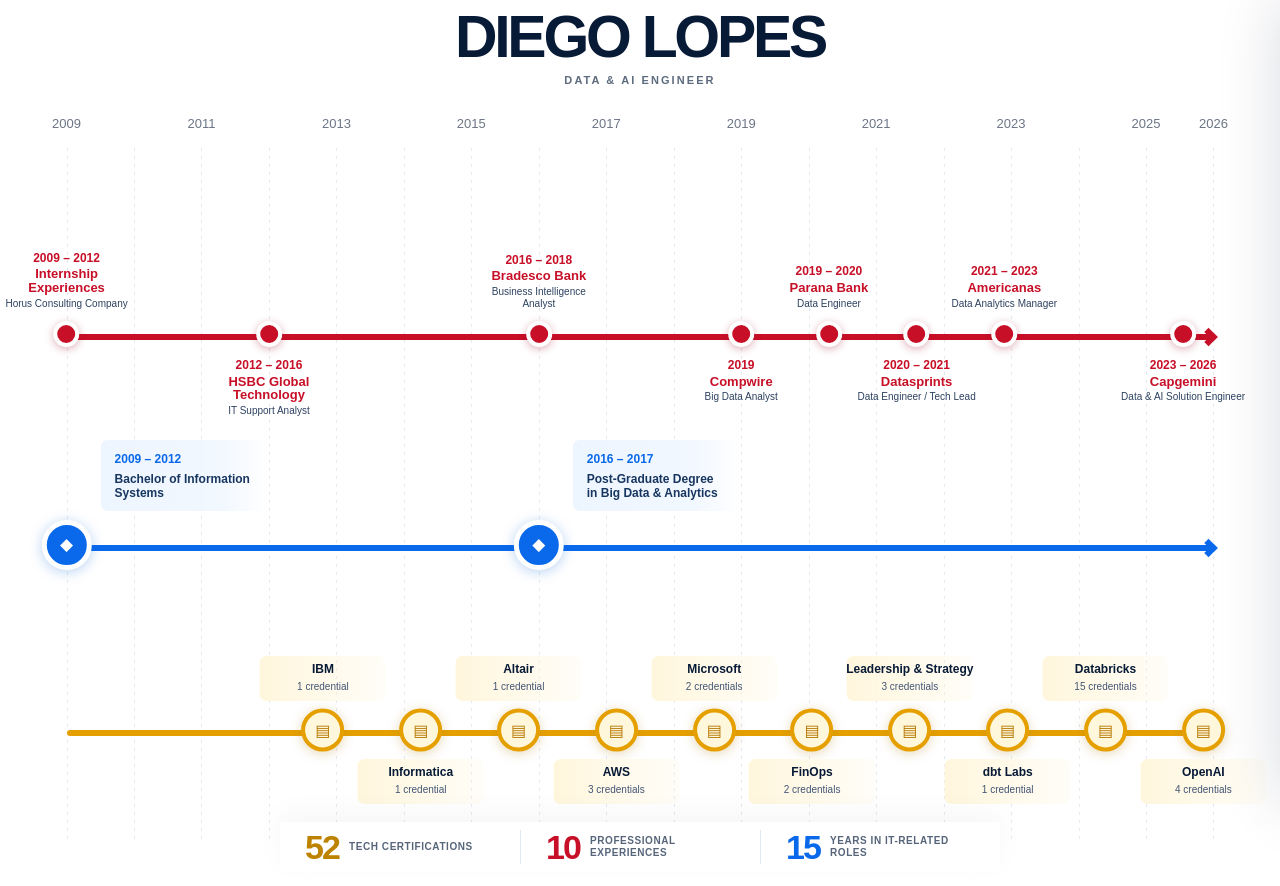
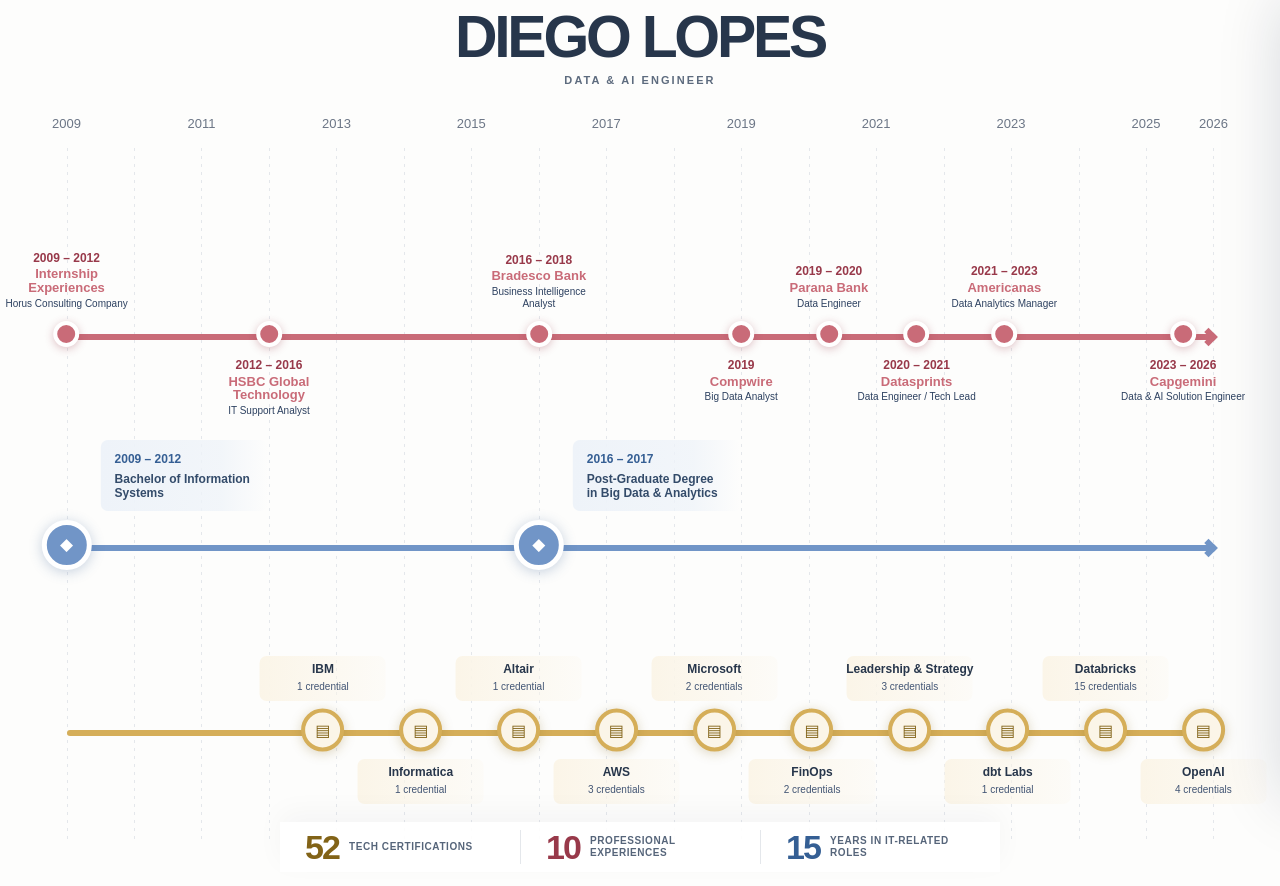
Before and after one commit to lopesdiego12/diego-lopes-career-map, a Next.js app: page / in a window 1280 px wide. Built offline with nearby package versions, Linux system fonts and the light colour scheme.

Commit message:
Harmonize timeline color palette

```diff
--- a/app/globals.css
+++ b/app/globals.css
@@ -1,10 +1,10 @@
 @import 'tailwindcss';
 
-:root{--navy:#071a36;--red:#c70f27;--blue:#0969ea;--gold:#e5a000;--grid:#e3e9f0;--muted:#697487}
+:root{--navy:#27364b;--red:#c96b78;--red-ink:#98394a;--blue:#7195c7;--blue-ink:#355f94;--gold:#d5ae59;--gold-ink:#826317;--grid:#e4e7eb;--muted:#6d7785}
 *{box-sizing:border-box}
-html,body{margin:0;min-height:100%;background:#fff;color:var(--navy);font-family:Arial,Helvetica,sans-serif}
+html,body{margin:0;min-height:100%;background:#fdfdfc;color:var(--navy);font-family:Arial,Helvetica,sans-serif}
 button{font:inherit}
-.career-page{min-height:100vh;background:#fff;overflow-x:clip;position:relative}
+.career-page{min-height:100vh;background:#fdfdfc;overflow-x:clip;position:relative}
 .nameplate{height:96px;display:flex;flex-direction:column;align-items:center;justify-content:center}
 .nameplate strong{font-size:clamp(34px,4.6vw,60px);font-weight:900;line-height:.92;letter-spacing:-.055em}
 .nameplate span{margin-top:10px;color:#5d6b7e;font-size:11px;font-weight:700;line-height:1;letter-spacing:.19em;text-transform:uppercase}
@@ -22,41 +22,41 @@
 .route-line:after{content:'';position:absolute;right:-2px;top:50%;width:13px;height:13px;border-right:6px solid currentColor;border-top:6px solid currentColor;transform:translateY(-50%) rotate(45deg)}
 .experience-stop,.education-stop,.provider-stop{position:absolute;top:84px;transform:translate(-50%,-50%);z-index:2}
 .experience-stop{width:clamp(118px,9.5vw,160px);text-align:center}
-.experience-stop .station{position:absolute;left:50%;top:50%;width:26px;height:26px;border-radius:50%;background:var(--red);border:4px solid #fff;box-shadow:0 2px 9px #9b102c55;transform:translate(-50%,-50%)}
+.experience-stop .station{position:absolute;left:50%;top:50%;width:26px;height:26px;border-radius:50%;background:var(--red);border:4px solid #fff;box-shadow:0 2px 9px rgba(152,57,74,.3);transform:translate(-50%,-50%)}
 .experience-stop div{position:absolute;left:50%;width:clamp(118px,9.8vw,165px);display:flex;flex-direction:column;align-items:center;transform:translateX(-50%)}
 .experience-stop:nth-of-type(odd) div{bottom:25px}
 .experience-stop:nth-of-type(even) div{top:25px}
-.experience-stop b{color:var(--red);font-size:12px;line-height:1.05}
+.experience-stop b{color:var(--red-ink);font-size:12px;line-height:1.05}
 .experience-stop strong{margin-top:3px;font-size:13px;line-height:1.05}
 .experience-stop small{margin-top:3px;color:#2d4160;font-size:10px;line-height:1.15}
 .education-stop{width:clamp(190px,15.5vw,260px)}
-.education-icon{position:absolute;left:50%;top:0;display:grid;place-items:center;width:50px;height:50px;border-radius:50%;color:#fff;background:var(--blue);border:5px solid #fff;box-shadow:0 2px 13px #0a65d54a;font-size:17px;transform:translate(-50%,-50%)}
-.education-stop div{position:absolute;left:calc(50% + 34px);bottom:34px;width:clamp(165px,13.1vw,220px);display:flex;flex-direction:column;padding:10px 14px;border-radius:7px;background:linear-gradient(90deg,#edf5ff,rgba(237,245,255,.72) 72%,rgba(255,255,255,.2))}
-.education-stop b{color:var(--blue);font-size:12px}
-.education-stop strong{margin-top:4px;color:#17365f;font-size:12px;line-height:1.22}
+.education-icon{position:absolute;left:50%;top:0;display:grid;place-items:center;width:50px;height:50px;border-radius:50%;color:#fff;background:var(--blue);border:5px solid #fff;box-shadow:0 2px 13px rgba(53,95,148,.28);font-size:17px;transform:translate(-50%,-50%)}
+.education-stop div{position:absolute;left:calc(50% + 34px);bottom:34px;width:clamp(165px,13.1vw,220px);display:flex;flex-direction:column;padding:10px 14px;border-radius:7px;background:linear-gradient(90deg,#eef3f9,rgba(238,243,249,.74) 72%,rgba(253,253,252,.2))}
+.education-stop b{color:var(--blue-ink);font-size:12px}
+.education-stop strong{margin-top:4px;color:#334b6a;font-size:12px;line-height:1.22}
 .provider-stop{width:clamp(112px,9.75vw,164px);padding:0;border:0;background:transparent;color:var(--navy);text-align:center;cursor:pointer}
-.credential-icon{position:absolute;left:50%;top:50%;display:grid;place-items:center;width:43px;height:43px;border-radius:50%;background:#fff7db;border:4px solid var(--gold);color:#b67700;box-shadow:0 2px 12px #ac79064a;font-size:16px;transform:translate(-50%,-50%);transition:transform .18s ease,box-shadow .18s ease}
-.provider-copy{position:absolute;left:50%;width:clamp(112px,9.85vw,166px);display:flex;flex-direction:column;align-items:center;transform:translateX(-50%);padding:7px 8px;border-radius:7px;background:linear-gradient(90deg,#fff6dc,rgba(255,246,220,.2))}
+.credential-icon{position:absolute;left:50%;top:50%;display:grid;place-items:center;width:43px;height:43px;border-radius:50%;background:#fbf5e8;border:4px solid var(--gold);color:var(--gold-ink);box-shadow:0 2px 12px rgba(130,99,23,.26);font-size:16px;transform:translate(-50%,-50%);transition:transform .18s ease,box-shadow .18s ease}
+.provider-copy{position:absolute;left:50%;width:clamp(112px,9.85vw,166px);display:flex;flex-direction:column;align-items:center;transform:translateX(-50%);padding:7px 8px;border-radius:7px;background:linear-gradient(90deg,#fbf5e8,rgba(251,245,232,.22))}
 .provider-stop:nth-of-type(odd) .provider-copy{bottom:29px}
 .provider-stop:nth-of-type(even) .provider-copy{top:29px}
 .provider-copy strong{font-size:12px;line-height:1.1;white-space:nowrap}
 .provider-copy small{margin-top:3px;color:#425574;font-size:10px;white-space:nowrap}
-.provider-stop:hover .credential-icon,.provider-stop:focus-visible .credential-icon,.provider-stop.is-active .credential-icon{transform:translate(-50%,-50%) scale(1.12);box-shadow:0 0 0 5px #fff,0 5px 17px #ac79066b}
+.provider-stop:hover .credential-icon,.provider-stop:focus-visible .credential-icon,.provider-stop.is-active .credential-icon{transform:translate(-50%,-50%) scale(1.12);box-shadow:0 0 0 5px #fff,0 5px 17px rgba(130,99,23,.36)}
 .provider-stop:focus-visible{outline:2px solid var(--navy);outline-offset:28px;border-radius:50%}
 .career-stats{position:absolute;z-index:10;left:50%;bottom:14px;display:flex;align-items:center;justify-content:center;width:min(720px,calc(100vw - 40px));padding:8px 0;transform:translateX(-50%);background:rgba(255,255,255,.92);box-shadow:0 -10px 28px rgba(7,26,54,.035)}
 .career-stat{display:grid;grid-template-columns:auto 1fr;align-items:center;gap:10px;width:33.333%;padding:0 25px}
 .career-stat+.career-stat{border-left:1px solid var(--grid)}
 .career-stat strong{font-size:34px;line-height:1;font-weight:900;letter-spacing:-.055em;font-variant-numeric:tabular-nums}
 .career-stat span{color:#56657a;font-size:10px;font-weight:700;line-height:1.18;text-transform:uppercase;letter-spacing:.055em}
-.certification-stat strong{color:#bd8200}
-.experience-stat strong{color:var(--red)}
-.years-stat strong{color:var(--blue)}
+.certification-stat strong{color:var(--gold-ink)}
+.experience-stat strong{color:var(--red-ink)}
+.years-stat strong{color:var(--blue-ink)}
 .drawer-backdrop{position:fixed;inset:0;z-index:30;background:rgba(7,26,54,.18);opacity:0;pointer-events:none;transition:opacity .22s ease}
 .drawer-backdrop.is-open{opacity:1;pointer-events:auto}
 .credential-drawer{position:fixed;z-index:40;top:0;right:0;width:min(520px,92vw);height:100vh;background:#fff;box-shadow:-24px 0 60px rgba(7,26,54,.16);transform:translateX(105%);transition:transform .28s cubic-bezier(.2,.8,.2,1);padding:34px 34px 42px;overflow-y:auto}
 .credential-drawer.is-open{transform:translateX(0)}
 .drawer-head{display:flex;justify-content:space-between;gap:20px;padding-bottom:24px;border-bottom:1px solid var(--grid)}
-.drawer-kicker{color:#a46d00;font-size:10px;font-weight:700;letter-spacing:.14em;text-transform:uppercase}
+.drawer-kicker{color:var(--gold-ink);font-size:10px;font-weight:700;letter-spacing:.14em;text-transform:uppercase}
 .drawer-head h2{margin:10px 0 3px;font-size:34px;letter-spacing:-.04em}
 .drawer-head p{margin:0;color:var(--muted);font-size:13px}
 .close-button{width:42px;height:42px;border:1px solid var(--grid);border-radius:50%;background:#fff;color:var(--navy);cursor:pointer;font-size:26px;line-height:1}
```
